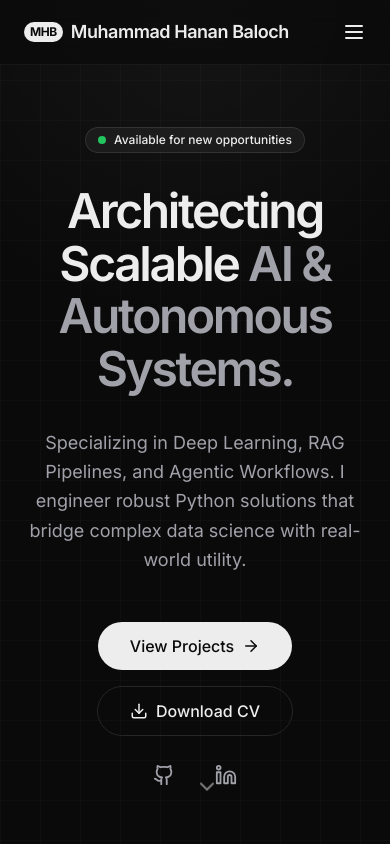
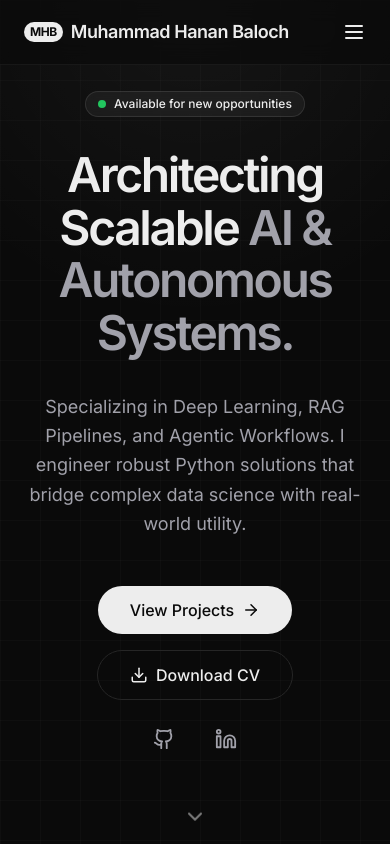
Before and after one commit to muhammadhananbaloch/portfolio-website, a React (Vite) app: page / in a window 390 px wide. Shown: the top 844 px of the page. Built offline with nearby package versions, Linux system fonts and the light colour scheme; the HTML template or start-up script is replaced by a standard one.

Commit message:
fix(hero): prevent bounce arrow from overlapping buttons on mobile by using relative positioning

```diff
--- a/src/components/Hero.tsx
+++ b/src/components/Hero.tsx
@@ -60,9 +60,14 @@ const Hero = () => {
         </div>
       </motion.div>
 
-      <div className="absolute bottom-10 left-1/2 -translate-x-1/2 animate-bounce opacity-50">
+      <motion.div
+        initial={{ opacity: 0 }}
+        animate={{ opacity: 0.5 }}
+        transition={{ delay: 1, duration: 1 }}
+        className="mt-12 animate-bounce"
+      >
         <ChevronDown size={24} className="text-foreground" />
-      </div>
+      </motion.div>
     </section>
   );
 };
```
